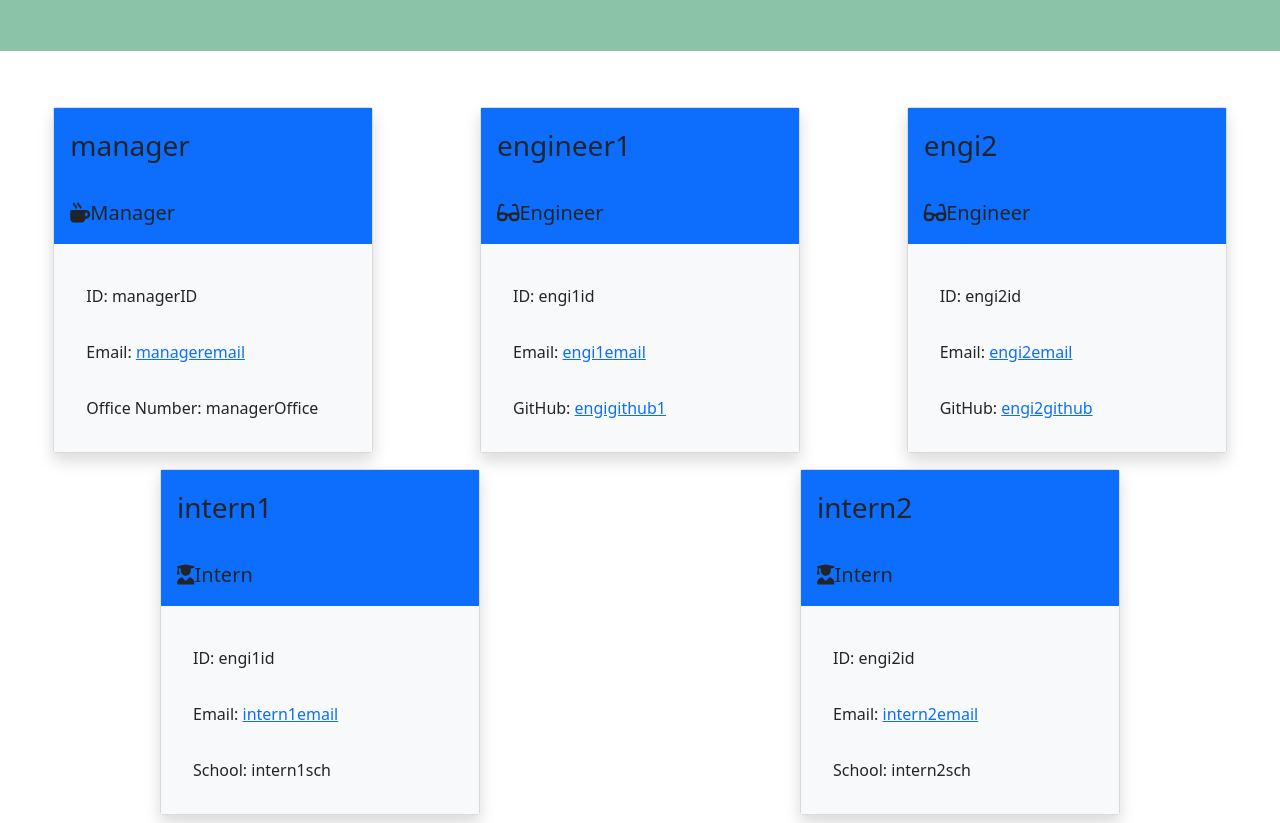
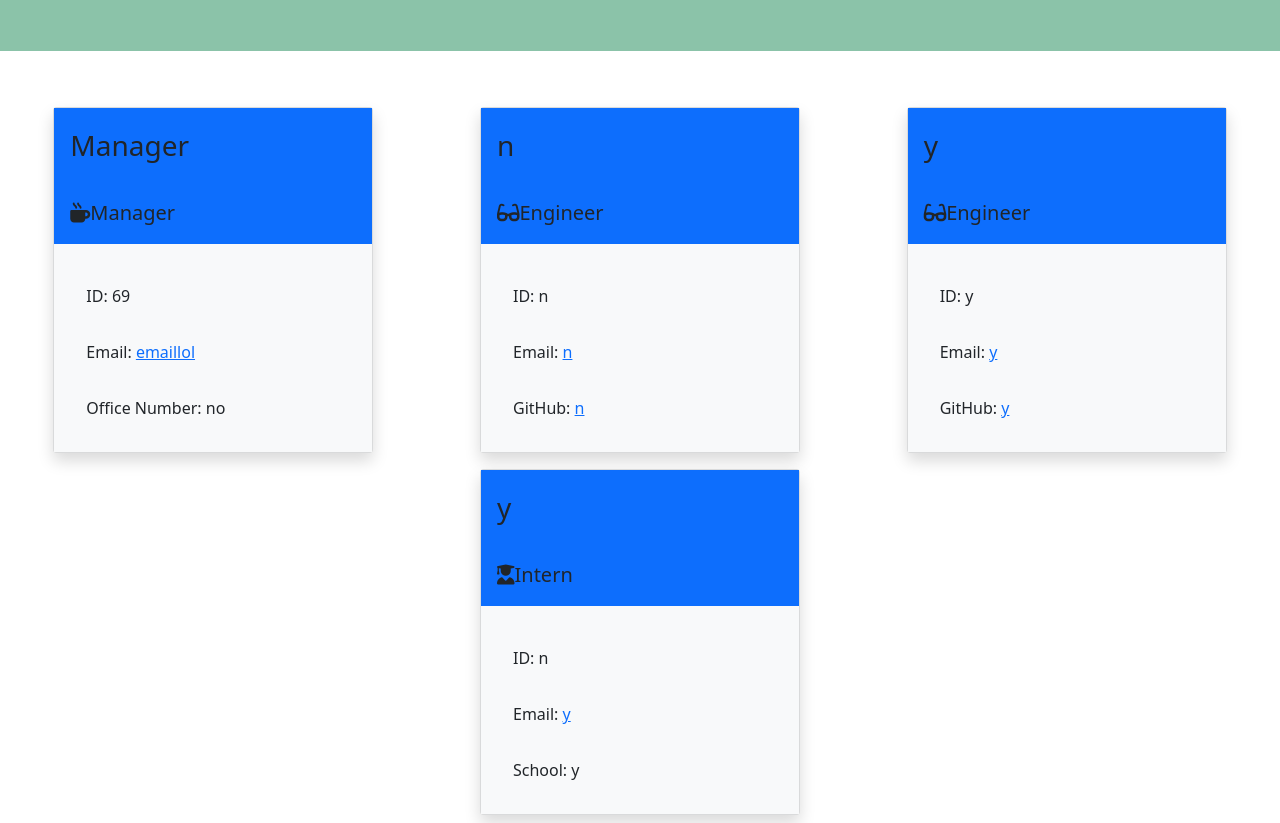
Before and after one commit to aucoats/team-generator, a website: page index.html in a window 1280 px wide. Shown: the part 101-924 px from the top of the page. Drawn offline with nearby package versions, Linux system fonts and the light colour scheme.

```diff
--- a/index.html
+++ b/index.html
@@ -19,7 +19,7 @@
 <div class="card col-3 bg-light p-0 shadow rounded m-2">
     <div class="card-title bg-primary">
         <div class="card-body fs-3">
-            manager
+            Manager
         </div>
         <div class="card-body fs-5">
             <i class="fas fa-mug-hot"></i>Manager
@@ -27,13 +27,13 @@
     </div>
     <div class="card-body bg-light">
         <div class="card-body">
-            ID: managerID
+            ID: 69
         </div>
         <div class="card-body">
-            Email: <a href="mailto:manageremail">manageremail</a>
+            Email: <a href="mailto:emaillol">emaillol</a>
         </div>
         <div class="card-body">
-            Office Number: managerOffice
+            Office Number: no
         </div>
     </div>
 </div>
@@ -41,7 +41,7 @@
             <div class="card col-3 bg-light p-0 shadow rounded m-2">
                 <div class="card-title bg-primary">
                     <div class="card-body fs-3">
-                        engineer1
+                        n
                     </div>
                     <div class="card-body fs-5">
                         <i class="fas fa-glasses"></i>Engineer
@@ -49,20 +49,20 @@
                 </div>
                 <div class="card-body bg-light">
                     <div class="card-body">
-                        ID: engi1id
+                        ID: n
                     </div>
                     <div class="card-body">
-                        Email: <a href="mailto:engi1email">engi1email</a>
+                        Email: <a href="mailto:n">n</a>
                     </div>
                     <div class="card-body">
-                        GitHub: <a href="https://github.com/engigithub1" target="_blank">engigithub1</a>
+                        GitHub: <a href="https://github.com/n" target="_blank">n</a>
                     </div>
                 </div>
             </div>
             <div class="card col-3 bg-light p-0 shadow rounded m-2">
                 <div class="card-title bg-primary">
                     <div class="card-body fs-3">
-                        engi2
+                        y
                     </div>
                     <div class="card-body fs-5">
                         <i class="fas fa-glasses"></i>Engineer
@@ -70,13 +70,13 @@
                 </div>
                 <div class="card-body bg-light">
                     <div class="card-body">
-                        ID: engi2id
+                        ID: y
                     </div>
                     <div class="card-body">
-                        Email: <a href="mailto:engi2email">engi2email</a>
+                        Email: <a href="mailto:y">y</a>
                     </div>
                     <div class="card-body">
-                        GitHub: <a href="https://github.com/engi2github" target="_blank">engi2github</a>
+                        GitHub: <a href="https://github.com/y" target="_blank">y</a>
                     </div>
                 </div>
             </div>
@@ -84,7 +84,7 @@
             <div class="card col-3 bg-light p-0 shadow rounded m-2">
                 <div class="card-title bg-primary">
                     <div class="card-body fs-3">
-                        intern1
+                        y
                     </div>
                     <div class="card-body fs-5">
                         <i class="fas fa-user-graduate"></i>Intern
@@ -92,34 +92,13 @@
                 </div>
                 <div class="card-body bg-light">
                     <div class="card-body">
-                        ID: engi1id
+                        ID: n
                     </div>
                     <div class="card-body">
-                        Email: <a href="mailto:intern1email">intern1email</a>
+                        Email: <a href="mailto:y">y</a>
                     </div>
                     <div class="card-body">
-                        School: intern1sch
-                    </div>
-                </div>
-            </div>
-            <div class="card col-3 bg-light p-0 shadow rounded m-2">
-                <div class="card-title bg-primary">
-                    <div class="card-body fs-3">
-                        intern2
-                    </div>
-                    <div class="card-body fs-5">
-                        <i class="fas fa-user-graduate"></i>Intern
-                    </div>
-                </div>
-                <div class="card-body bg-light">
-                    <div class="card-body">
-                        ID: engi2id
-                    </div>
-                    <div class="card-body">
-                        Email: <a href="mailto:intern2email">intern2email</a>
-                    </div>
-                    <div class="card-body">
-                        School: intern2sch
+                        School: y
                     </div>
                 </div>
             </div>
```
Also changed, not shown: index.js (+8 -4 lines).
